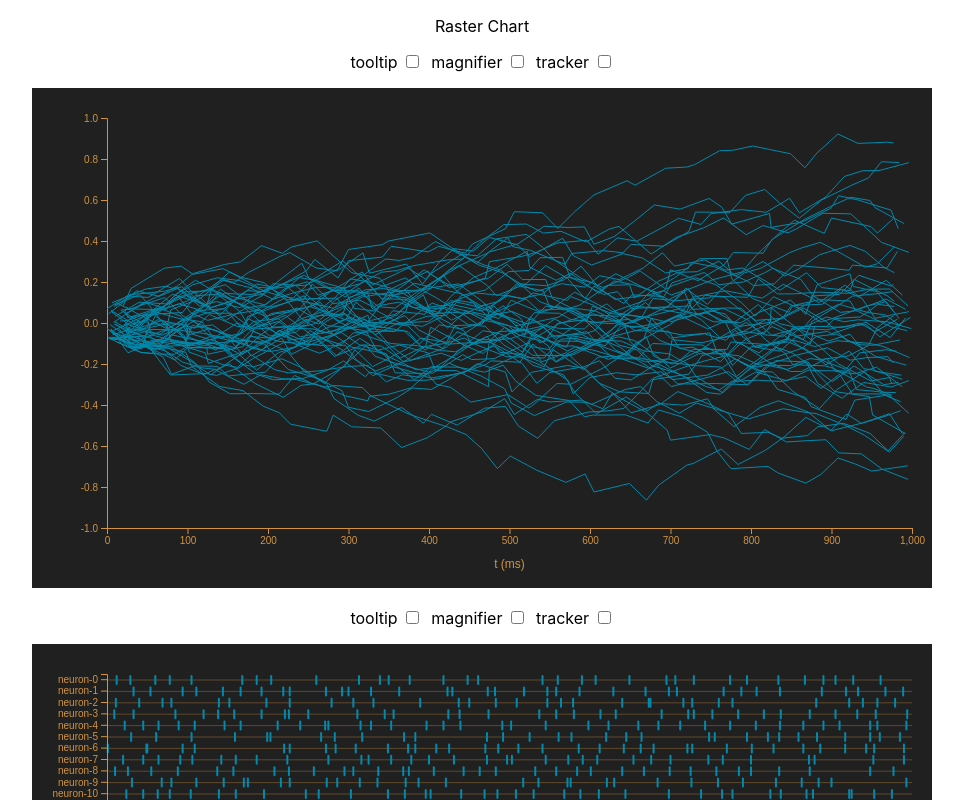
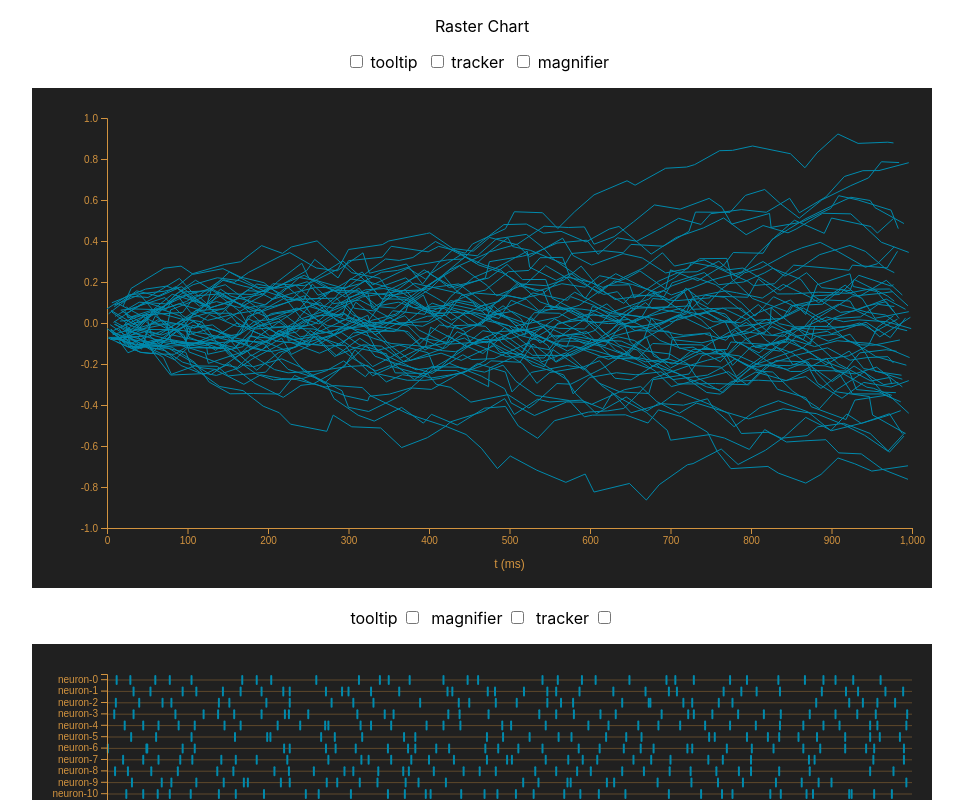
Before and after one commit to robphilipp/stream-charts, a React (Create React App) app: page / in a window 1280 px wide. Shown: the top 800 px of the page, without its empty margins (158-1121 px from the left). Built offline with nearby package versions, Linux system fonts and the light colour scheme.

Commit message:
external magnification change

```diff
--- a/src/app/charts/ScatterChart.tsx
+++ b/src/app/charts/ScatterChart.tsx
@@ -486,7 +486,6 @@ function ScatterChart(props: Props): JSX.Element {
      * @param {SvgSelection | undefined} svg The path selection
      * holding the magnifier whose properties need to be updated.
      */
-    // function handleShowMagnify(path: MagnifierSelection | undefined) {
     function handleShowMagnify(svg: SvgSelection | undefined) {
 
         const path: MagnifierSelection = svg!.select('.magnifier');
@@ -715,6 +714,9 @@ function ScatterChart(props: Props): JSX.Element {
         else if(!visible && magnifierRef.current) {
             svg.on('mousemove', () => null);
             return undefined;
+        }
+        else if(visible && magnifierRef.current) {
+            svg.on('mousemove', () => handleShowMagnify(svg));
         }
         return magnifierRef.current;
     }
--- a/src/app/examples/StreamingScatterChart.tsx
+++ b/src/app/examples/StreamingScatterChart.tsx
@@ -1,10 +1,8 @@
-import {default as React, useEffect, useRef, useState} from "react";
-import {Datum, Series} from "../charts/datumSeries";
-import {Option} from "prelude-ts";
+import {default as React, useRef, useState} from "react";
+import {Series} from "../charts/datumSeries";
 import ScatterChart from "../charts/ScatterChart";
 import {ChartData, randomWeightDataObservable} from "./randomData";
-import {interval, Observable} from "rxjs";
-import {map} from "rxjs/operators";
+import {Observable} from "rxjs";
 
 // interface Point {
 //     x: number;
@@ -33,14 +31,15 @@ interface Props {
 export function StreamingScatterChart(props: Props): JSX.Element {
     const {seriesList, timeWindow = 100, plotHeight = 20, plotWidth = 500} = props;
 
-    const [liveData, setLiveData] = useState(seriesList);
-    const seriesRef = useRef<Array<Series>>(seriesList);
+    // const [liveData, setLiveData] = useState(seriesList);
+    // const seriesRef = useRef<Array<Series>>(seriesList);
     const currentTimeRef = useRef<number>(0);
 
     const observableRef = useRef<Observable<ChartData>>(randomWeightDataObservable(seriesList.length, 0.1));
 
     const [tooltipVisible, setTooltipVisible] = useState(false);
     const [magnifierVisible, setMagnifierVisible] = useState(false);
+    const [magnification, setMagnification] = useState(5);
     const [trackerVisible, setTrackerVisible] = useState(false);
 
     // // called on mount to set up the <g> element into which to render
@@ -78,27 +77,55 @@ export function StreamingScatterChart(props: Props): JSX.Element {
     return (
         <div>
             <p>
-                <label>tooltip <input type="checkbox" checked={tooltipVisible}
-                                      onChange={() => setTooltipVisible(!tooltipVisible)}/>
-                </label>&nbsp;&nbsp;
-                <label>magnifier <input type="checkbox" checked={magnifierVisible} onChange={() => {
+                <label><input
+                    type="checkbox" checked={tooltipVisible}
+                    onChange={() => {
+                        setTooltipVisible(!tooltipVisible)
+                        if (trackerVisible) setTrackerVisible(false);
+                        if (magnifierVisible) setMagnifierVisible(false);
+                    }}
+                /> tooltip</label>&nbsp;&nbsp;
+                <label><input
+                    type="checkbox"
+                    checked={trackerVisible} onChange={() => {
+                        setTrackerVisible(!trackerVisible);
+                        if (magnifierVisible) setMagnifierVisible(false);
+                        if (tooltipVisible) setTooltipVisible(false);
+                    }}
+                /> tracker</label>&nbsp;&nbsp;
+                <label><input
+                    type="checkbox"
+                    checked={magnifierVisible} onChange={() => {
                     setMagnifierVisible(!magnifierVisible);
                     if (trackerVisible) setTrackerVisible(false);
-                }}/></label>&nbsp;&nbsp;
-                <label>tracker <input type="checkbox" checked={trackerVisible} onChange={() => {
-                    setTrackerVisible(!trackerVisible);
-                    if (magnifierVisible) setMagnifierVisible(false);
-                }}/></label>
+                    if (tooltipVisible) setTooltipVisible(false);
+                }}
+                /> magnifier</label>&nbsp;&nbsp;
+                {magnifierVisible ?
+                    (<label><input
+                        type="range"
+                        value={magnification}
+                        min={1}
+                        max={10}
+                        step={1}
+                        onChange={event => {
+                            console.log(event);
+                            setMagnification(parseInt(event.target.value))
+                        }}
+                    /> ({magnification})</label>) :
+                    (<span/>)
+                }
             </p>
             <ScatterChart
                 width={plotWidth}
                 height={plotHeight}
-                seriesList={liveData}
+                seriesList={seriesList}
                 seriesObservable={observableRef.current}
                 minTime={Math.max(0, currentTimeRef.current - timeWindow)}
                 maxTime={Math.max(currentTimeRef.current, timeWindow)}
                 timeWindow={timeWindow}
                 margin={{top: 30, right: 20, bottom: 30, left: 75}}
+                magnificationPower={magnification}
                 tooltip={{visible: tooltipVisible}}
                 magnifier={{visible: magnifierVisible}}
                 // tracker={{visible: trackerVisible}}
```
